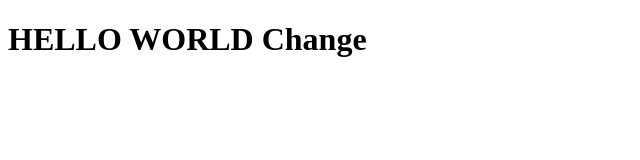
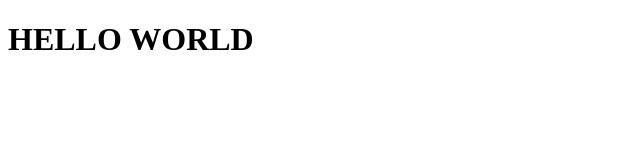
Before and after one commit to Dorbenami/ecs-hello-world-project, a plain HTML site: page hello-world-app/index.html in a window 1280 px wide. Shown: the whole page, without its empty margins (0-640 px from the left). Drawn offline with Linux system fonts and the light colour scheme.

Commit message:
index.html CHANGES

```diff
--- a/hello-world-app/index.html
+++ b/hello-world-app/index.html
@@ -4,6 +4,6 @@
     <title>Hello</title>
   </head>
   <body>
-    <h1>HELLO WORLD Change</h1>
+    <h1>HELLO WORLD</h1>
   </body>
 </html>
```
